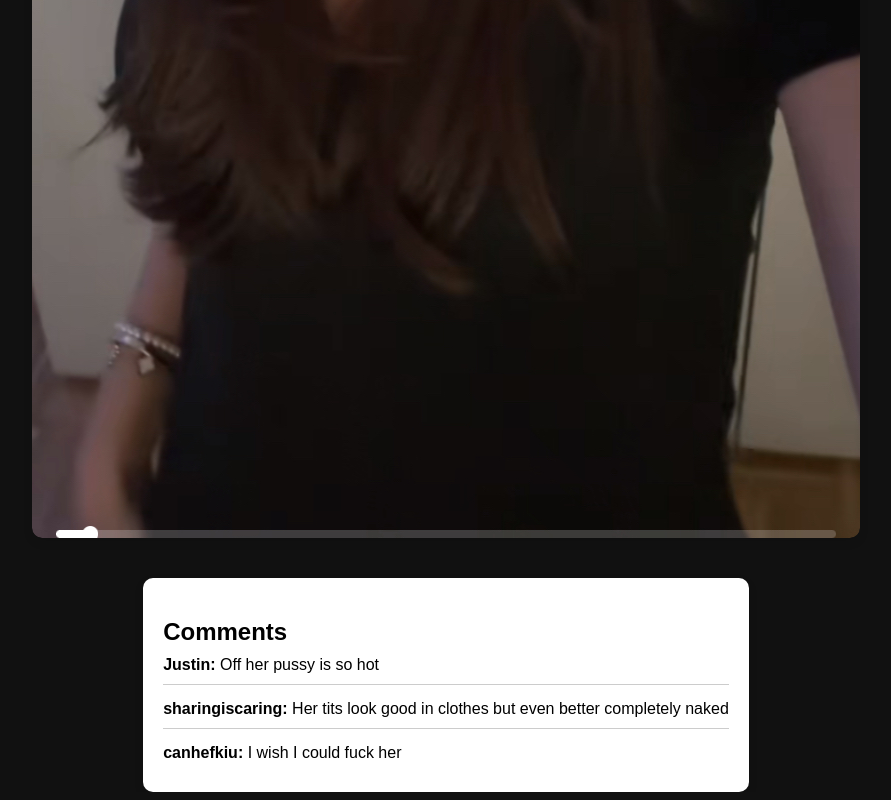
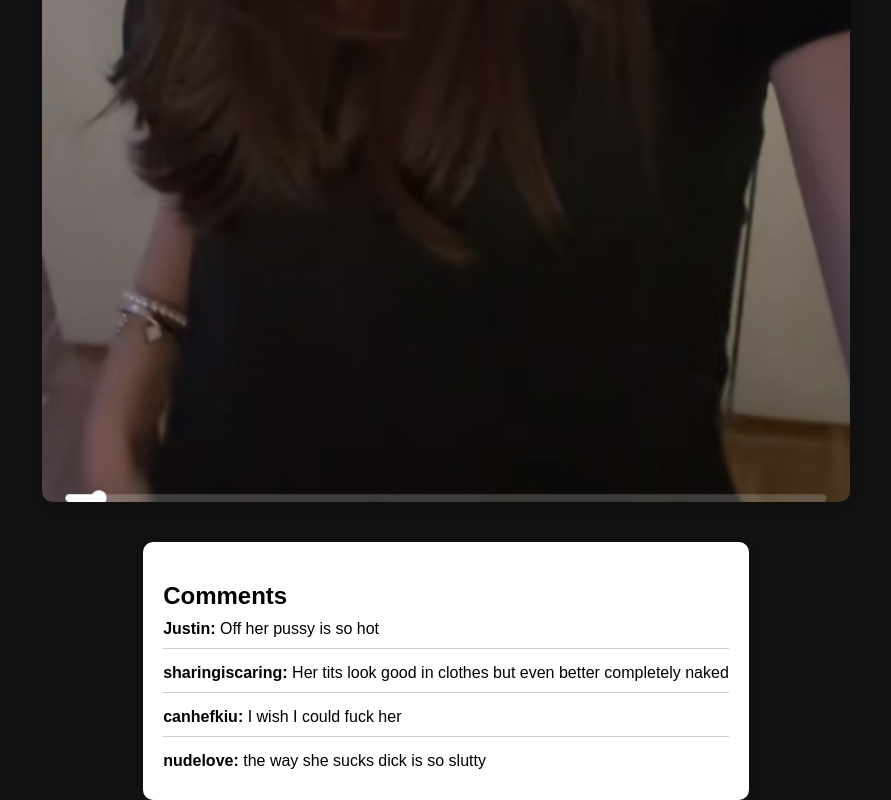
Before and after one commit to goodleaks/niy.stefii, a plain HTML site: page index.html in a window 1280 px wide. Shown: the part 1280-2080 px from the top of the page, without its empty margins (194-1085 px from the left). Drawn offline with Linux system fonts and the light colour scheme.

Commit message:
Update index.html

```diff
--- a/index.html
+++ b/index.html
@@ -204,6 +204,9 @@
     <div class="comment">
         <strong>canhefkiu:</strong> I wish I could fuck her
     </div>
+    <div class="comment">
+        <strong>nudelove:</strong> the way she sucks dick is so slutty
+    </div>
 </div>
 
 <!-- The Modal -->
```
